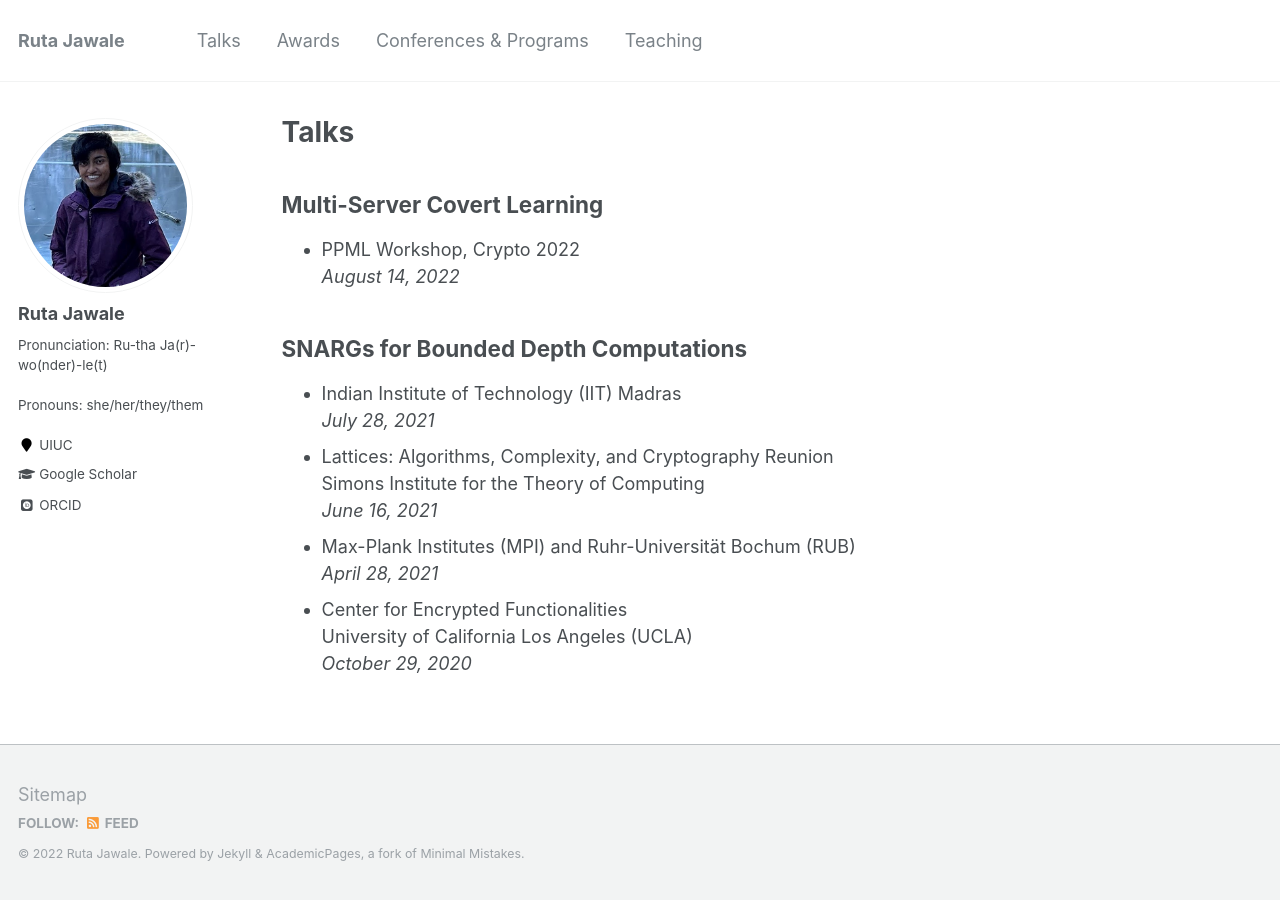
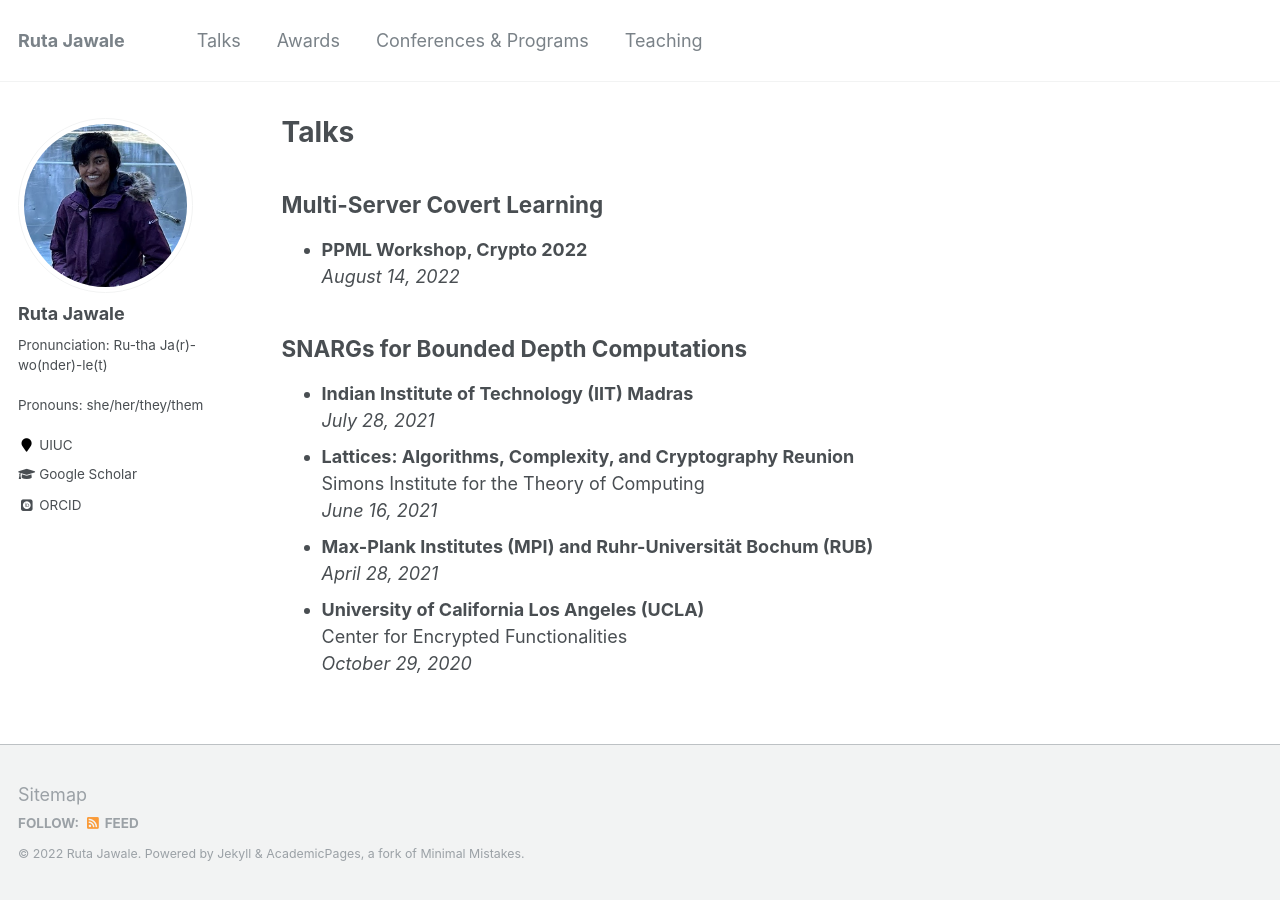
Before and after one commit to RutaJawale/RutaJawale.github.io, a Jekyll site: the page built from _pages/talks.md, in a window 1280 px wide. Built offline with Jekyll 4.4.1, drawn with Linux system fonts in a browser that asks for light colours; some web fonts are replaced; part of the change alters nothing that is shown.

Commit message:
Bold font

```diff
--- a/_pages/talks.md
+++ b/_pages/talks.md
@@ -7,18 +7,18 @@ author_profile: true
 
 ## Multi-Server Covert Learning
 
-- PPML Workshop, Crypto 2022
+- **PPML Workshop, Crypto 2022**
 _August 14, 2022_
 
 ## SNARGs for Bounded Depth Computations
 
-- Indian Institute of Technology (IIT) Madras
+- **Indian Institute of Technology (IIT) Madras**
 _July 28, 2021_
-- Lattices: Algorithms, Complexity, and Cryptography Reunion
+- **Lattices: Algorithms, Complexity, and Cryptography Reunion**
 Simons Institute for the Theory of Computing
 _June 16, 2021_
-- Max-Plank Institutes (MPI) and Ruhr-Universität Bochum (RUB)
+- **Max-Plank Institutes (MPI) and Ruhr-Universität Bochum (RUB)**
 _April 28, 2021_
-- Center for Encrypted Functionalities
-University of California Los Angeles (UCLA)
+- **University of California Los Angeles (UCLA)**
+Center for Encrypted Functionalities
 _October 29, 2020_
```
